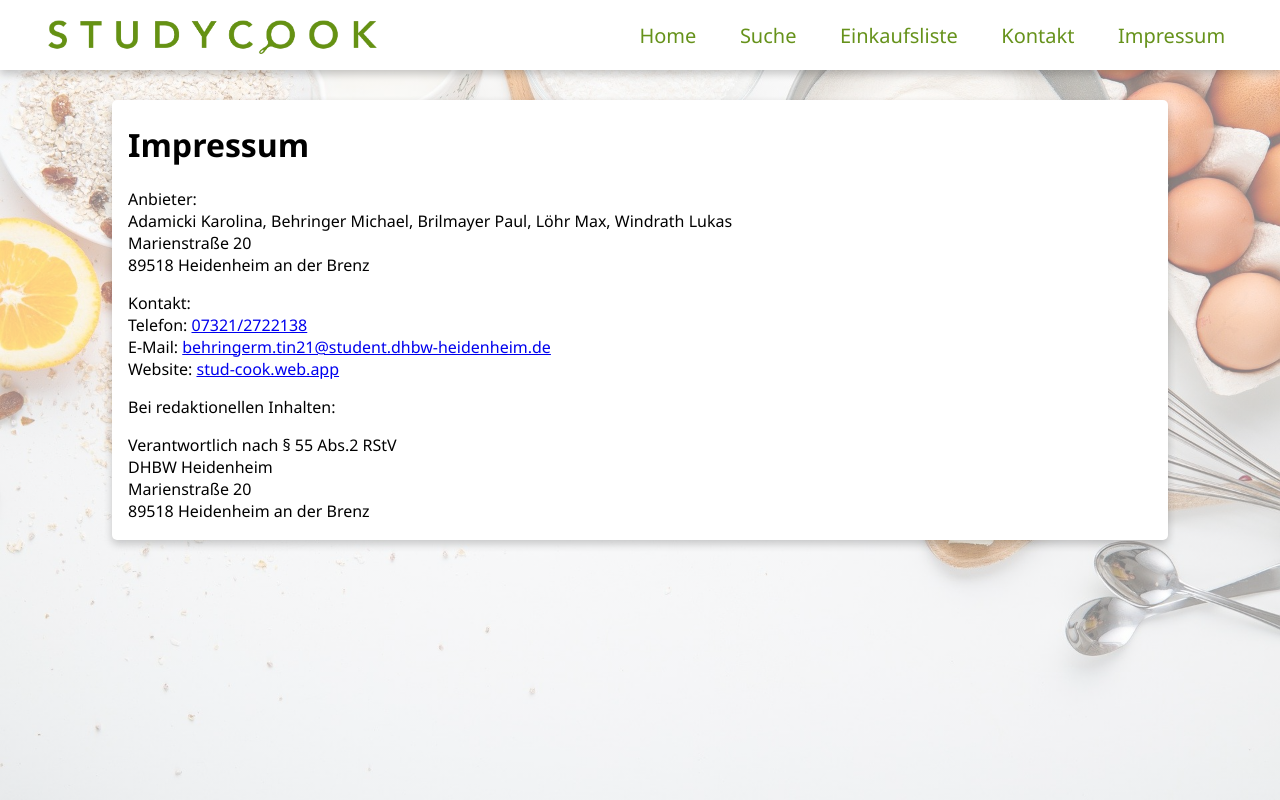
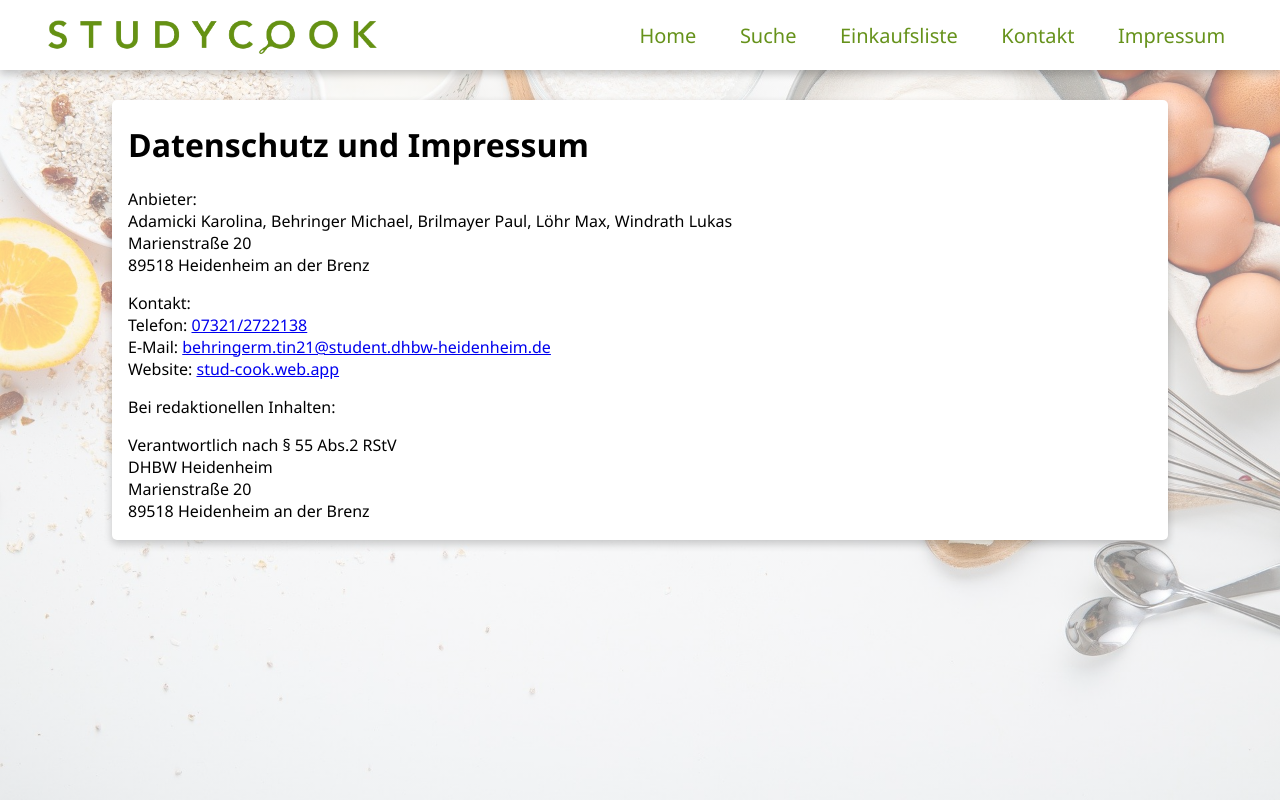
Before and after one commit to MichaelBehringer/Stud-Cook, a React (Create React App) app: page /#/impressum in a window 1280 px wide. Built offline with nearby package versions, Linux system fonts and the light colour scheme.

Commit message:
Update Impressum.js

```diff
--- a/src/Views/Impressum.js
+++ b/src/Views/Impressum.js
@@ -1,10 +1,10 @@
 import React from "react";
 
-function Impressum() {
+function Datenschutz_Impressum() {
   return (
     <div>
       <div className="card cardMain">
-        <h1>Impressum</h1>
+        <h1>Datenschutz und Impressum</h1>
         <p>Anbieter:<br />Adamicki Karolina, Behringer Michael, Brilmayer Paul, Löhr Max, Windrath Lukas<br />Marienstraße 20<br />89518 Heidenheim an der Brenz</p>
         <p>Kontakt:<br />Telefon: <a href="tel:+4973212722138">07321/2722138</a><br />E-Mail: <a href="mailto:behringerm.tin21@student.dhbw-heidenheim.de" >behringerm.tin21@student.dhbw-heidenheim.de</a><br />Website: <a href="https://stud-cook.web.app/" >stud-cook.web.app</a></p>
         <p> </p>
@@ -15,4 +15,4 @@ function Impressum() {
   );
 }
 
-export default Impressum;
+export default Datenschutz_Impressum;
```
